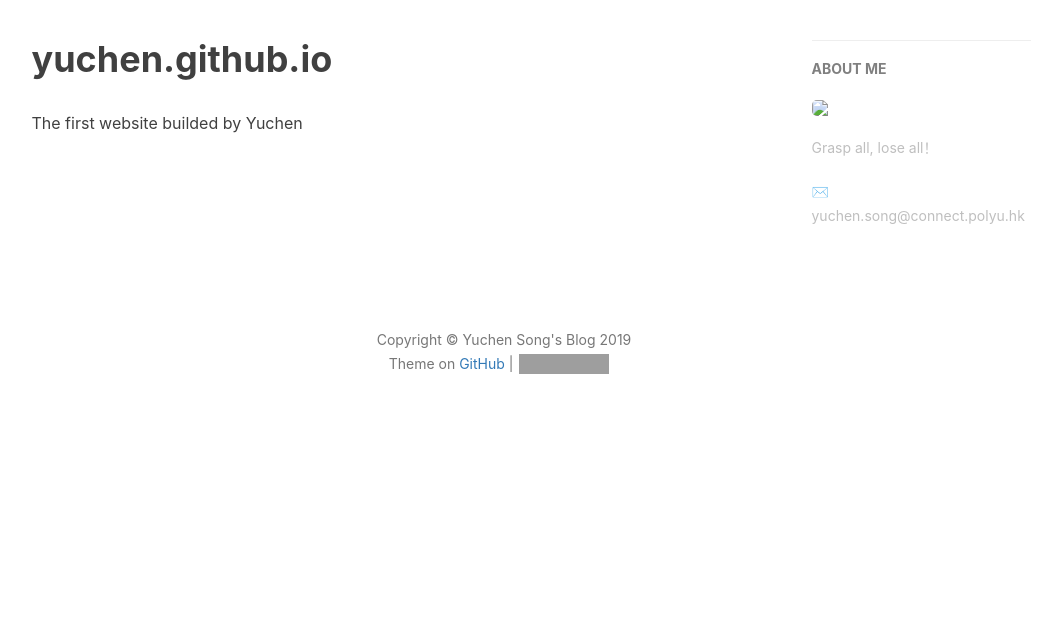
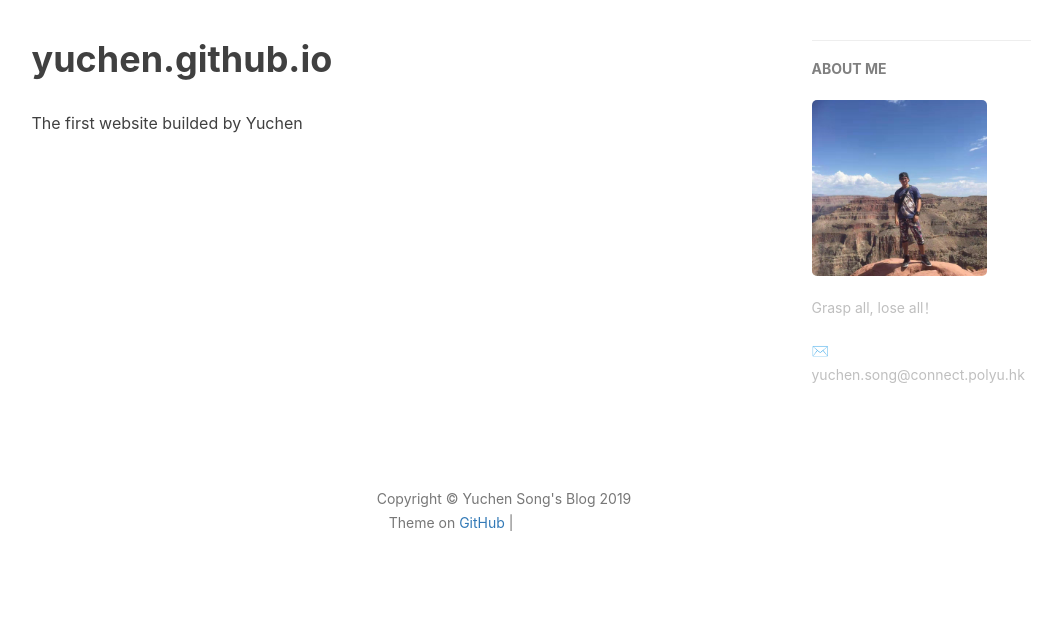
Before and after one commit to yuchensong960426/yuchen.github.io, a Jekyll site: the page built from README.md, in a window 1280 px wide. Shown: the part 398-1025 px from the top of the page, without its empty margins (136-1191 px from the left). Built offline with Jekyll 4.4.1, drawn with Linux system fonts in a browser that asks for light colours; nearby versions of some CDN libraries; our own code applies the rules of GitHub Pages for plain Markdown files; comment, search, counter and statistics services are not loaded; before the commit the page ends 900 px from its top, so only the background shows below that; grey boxes are pictures that could not be loaded.

Commit message:
Update _config.yml

```diff
--- a/_config.yml
+++ b/_config.yml
@@ -1,6 +1,6 @@
 title: Yuchen Song's Blog
 SEOTitle: 宋雨晨的博客 | SYC's Blog
-header-img: /img/post-bg-desk.jpg
+header-img: '/img/post-bg-desk.jpg'
 email: yuchen.song@connect.polyu.hk
 description: "Every failure is leading towards success."
 keyword: "Yuchen Song, SUSTech, PolyU, Biomedical Imaging, Adaptive opctics, Wavefront Shaping, Biophotonics"
@@ -11,7 +11,7 @@
 # Sidebar settings
 sidebar: true                           # whether or not using Sidebar.
 sidebar-about-description: "Grasp all, lose all！"
-sidebar-avatar: '/Yuchen.jpg'      # use absolute URL, seeing it's used in both `/` and `/about/`
+sidebar-avatar: '/img/Yuchen.jpg'      # use absolute URL, seeing it's used in both `/` and `/about/`
 
 # Gems
 # from PR#40, to support local preview for Jekyll 3.0
```
